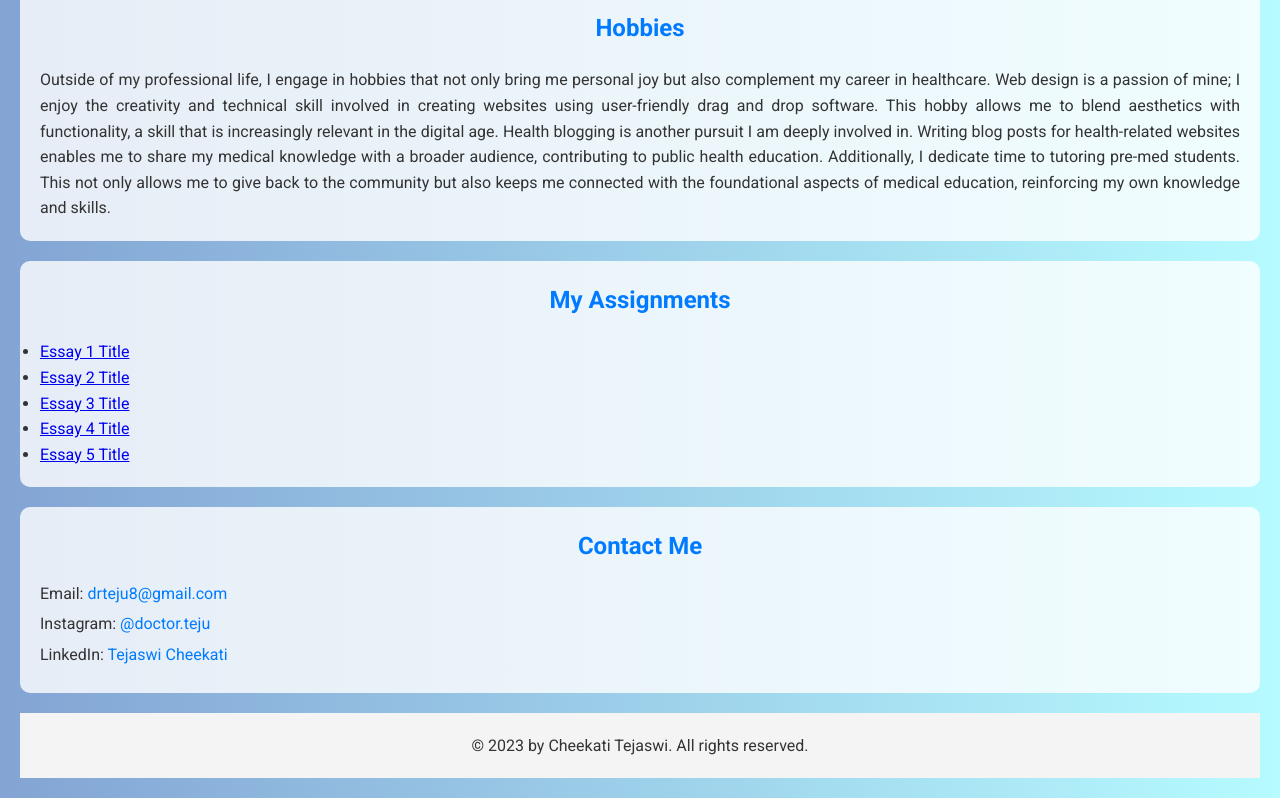
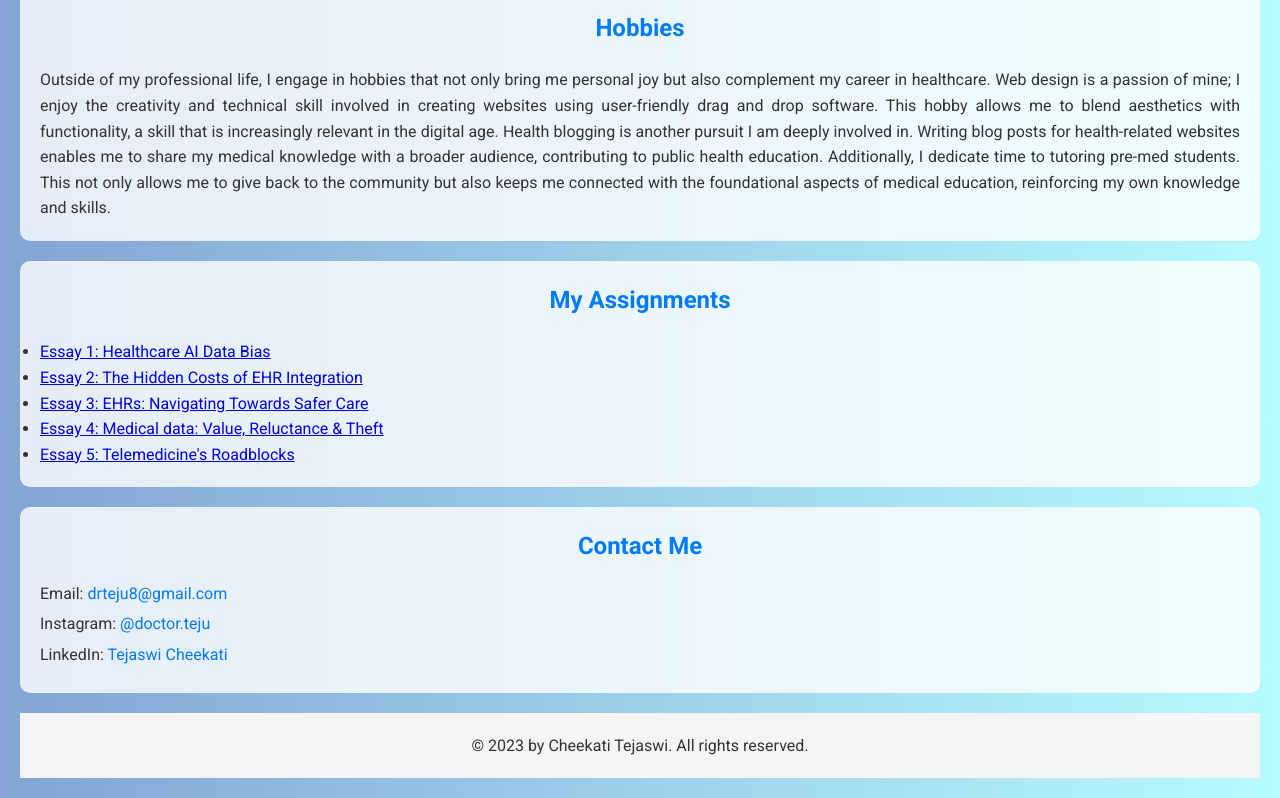
Before and after one commit to drtejaswi/portfolio, a plain HTML site: page index.html in a window 1280 px wide. Shown: the part 854-1652 px from the top of the page. Drawn offline with Linux system fonts and the light colour scheme.

Commit message:
Add files via upload

```diff
--- a/index.html
+++ b/index.html
@@ -33,11 +33,11 @@
     <section id="assignments">
     <h2>My Assignments</h2>
     <ul>
-        <li><a href="https://github.com/drtejaswi/portfolio/blob/main/Written%20Assignment%201.pdf" target="_blank">Essay 1 Title</a></li>
-        <li><a href="https://github.com/drtejaswi/portfolio/blob/main/written%20Assignment%202.pdf" target="_blank">Essay 2 Title</a></li>
-        <li><a href="https://github.com/drtejaswi/portfolio/blob/main/written%20Assignment%203.pdf" target="_blank">Essay 3 Title</a></li>
-        <li><a href="https://github.com/drtejaswi/portfolio/blob/main/written%20Assignment%204.pdf" target="_blank">Essay 4 Title</a></li>
-        <li><a href="https://github.com/drtejaswi/portfolio/blob/main/Written%20Assignment%205.pdf" target="_blank">Essay 5 Title</a></li>
+        <li><a href="https://github.com/drtejaswi/portfolio/blob/main/Written%20Assignment%201.pdf" target="_blank">Essay 1: Healthcare AI Data Bias </a></li>
+        <li><a href="https://github.com/drtejaswi/portfolio/blob/main/written%20Assignment%202.pdf" target="_blank">Essay 2: The Hidden Costs of EHR Integration </a></li>
+        <li><a href="https://github.com/drtejaswi/portfolio/blob/main/written%20Assignment%203.pdf" target="_blank">Essay 3: EHRs: Navigating Towards Safer Care </a></li>
+        <li><a href="https://github.com/drtejaswi/portfolio/blob/main/written%20Assignment%204.pdf" target="_blank">Essay 4: Medical data: Value, Reluctance & Theft </a></li>
+        <li><a href="https://github.com/drtejaswi/portfolio/blob/main/Written%20Assignment%205.pdf" target="_blank">Essay 5: Telemedicine's Roadblocks </a></li>
     </ul>
     </section>
 
```
